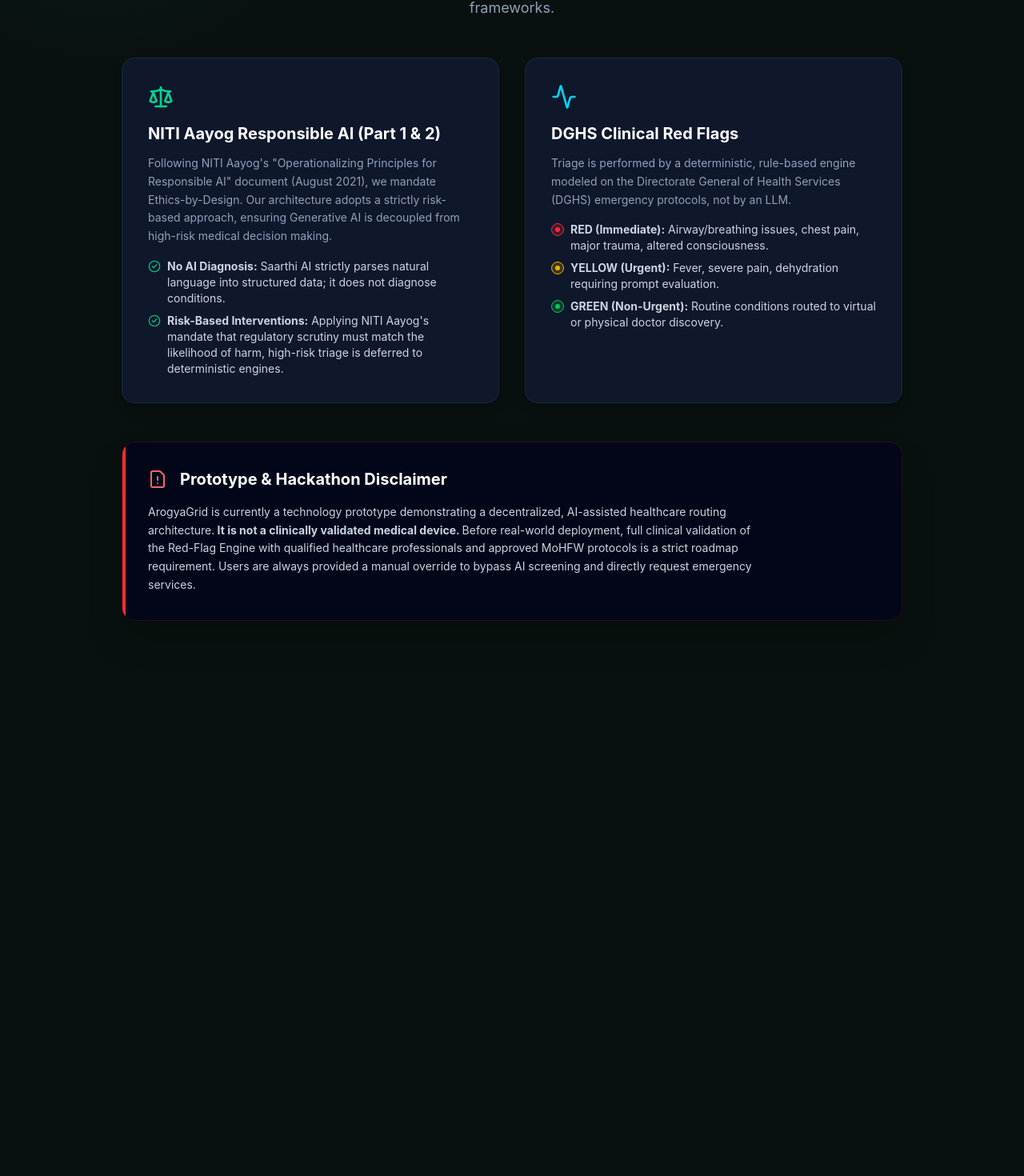
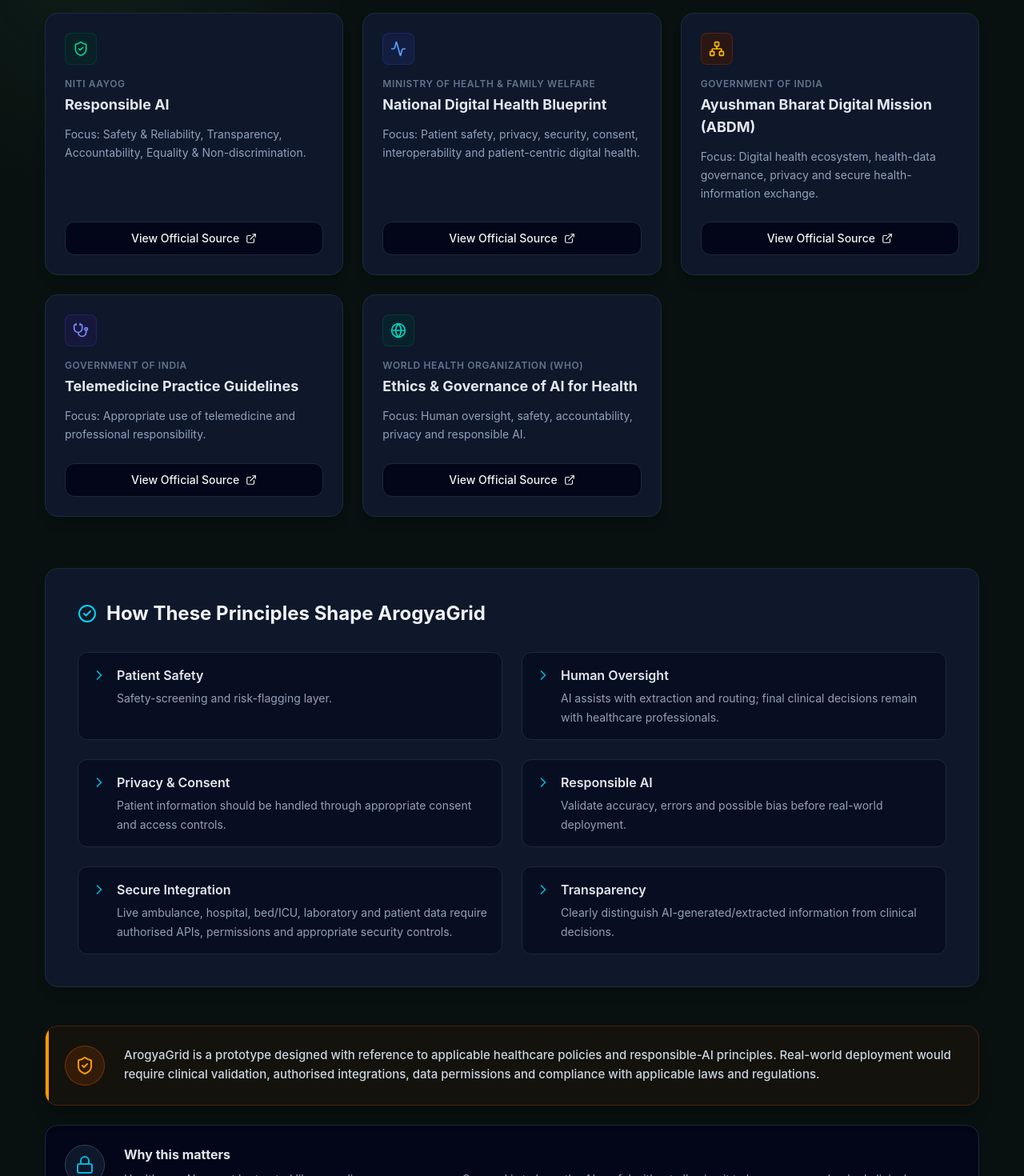
Before and after one commit to quantumcoder-3000/mp_online_healthcare_app, a Next.js app: page /guidelines in a window 1280 px wide. Shown: the part 511-1981 px from the top of the page at 80% size. Before the commit the page ends 1367 px from the top, so only its background shows below. Built offline with nearby package versions, Linux system fonts and the light colour scheme.

Commit message:
feat: redesign safety page into Trust and Governance section

```diff
--- a/src/app/guidelines/page.tsx
+++ b/src/app/guidelines/page.tsx
@@ -1,77 +1,186 @@
 import React from "react";
-import { ShieldCheck, Scale, Activity, FileWarning, CheckCircle2 } from "lucide-react";
+import { ShieldCheck, ExternalLink, Activity, Network, Stethoscope, Globe, ChevronRight, Lock, CheckCircle2 } from "lucide-react";
 
-export default function GuidelinesPage() {
+export default function TrustAndGovernancePage() {
   return (
-    <div className="w-full max-w-5xl mx-auto py-12 px-4 sm:px-6">
-      <div className="text-center mb-12">
+    <div className="w-full max-w-7xl mx-auto py-12 px-4 sm:px-6 space-y-12 pb-24">
+
+      {/* Header Section */}
+      <div className="text-center max-w-3xl mx-auto">
         <div className="inline-flex items-center justify-center w-16 h-16 rounded-full bg-cyan-950/50 border border-cyan-800 text-cyan-400 mb-6 shadow-[0_0_20px_rgba(34,211,238,0.2)]">
           <ShieldCheck className="w-8 h-8" />
         </div>
         <h1 className="text-4xl md:text-5xl font-extrabold text-white mb-4 tracking-tight">
-          Safety & Clinical Guidelines
+          Trust & Governance
         </h1>
-        <p className="text-slate-400 text-lg max-w-2xl mx-auto">
-          ArogyaGrid is built on the principles of Responsible AI, prioritizing patient safety, deterministic routing, and alignment with Indian government healthcare frameworks.
+        <p className="text-slate-400 text-lg md:text-xl">
+          Built with healthcare safety, privacy and responsible AI in mind.
         </p>
       </div>
 
-      <div className="grid grid-cols-1 md:grid-cols-2 gap-8 mb-12">
-        {/* NITI Aayog Card */}
-        <div className="bg-slate-900 border border-slate-800 rounded-2xl p-8 hover:border-slate-700 transition-colors shadow-lg">
-          <Scale className="w-8 h-8 text-emerald-400 mb-4" />
-          <h3 className="text-xl font-bold text-white mb-3">NITI Aayog Responsible AI (Part 1 & 2)</h3>
-          <p className="text-slate-400 text-sm leading-relaxed mb-4">
-            Following NITI Aayog&apos;s &quot;Operationalizing Principles for Responsible AI&quot; document (August 2021),  we mandate Ethics-by-Design. Our architecture adopts a strictly risk-based approach, ensuring Generative AI is decoupled from high-risk medical decision making.
+      {/* Guidelines Cards Grid */}
+      <div className="grid grid-cols-1 md:grid-cols-2 lg:grid-cols-3 gap-6">
+        {/* Card 1 */}
+        <div className="bg-slate-900 border border-slate-800 rounded-2xl p-6 hover:border-slate-700 transition-colors flex flex-col shadow-lg">
+          <div className="w-10 h-10 rounded-lg bg-emerald-950/50 text-emerald-400 flex items-center justify-center mb-4 border border-emerald-900/50">
+            <ShieldCheck className="w-5 h-5" />
+          </div>
+          <p className="text-xs font-semibold text-slate-500 uppercase tracking-wider mb-1">NITI Aayog</p>
+          <h3 className="text-lg font-bold text-slate-200 mb-3">Responsible AI</h3>
+          <p className="text-slate-400 text-sm leading-relaxed mb-6 flex-1">
+            Focus: Safety & Reliability, Transparency, Accountability, Equality & Non-discrimination.
           </p>
-          <ul className="space-y-2 text-sm text-slate-300">
-            <li className="flex items-start gap-2">
-              <CheckCircle2 className="w-4 h-4 text-emerald-500 mt-0.5 shrink-0" />
-              <span><strong>No AI Diagnosis:</strong> Saarthi AI strictly parses natural language into structured data; it does not diagnose conditions.</span>
-            </li>
-            <li className="flex items-start gap-2">
-              <CheckCircle2 className="w-4 h-4 text-emerald-500 mt-0.5 shrink-0" />
-              <span><strong>Risk-Based Interventions:</strong> Applying NITI Aayog&apos;s mandate that regulatory scrutiny must match the likelihood of harm, high-risk triage is deferred to deterministic engines.</span>
-            </li>
-          </ul>
+          <a href="https://www.niti.gov.in/node/326" target="_blank" rel="noopener noreferrer" className="inline-flex items-center justify-center gap-2 w-full py-2.5 bg-slate-950 hover:bg-slate-800 text-cyan-400 border border-slate-800 rounded-xl text-sm font-medium transition-colors">
+            View Official Source <ExternalLink className="w-3.5 h-3.5" />
+          </a>
         </div>
 
-        {/* MoHFW / DGHS Card */}
-        <div className="bg-slate-900 border border-slate-800 rounded-2xl p-8 hover:border-slate-700 transition-colors shadow-lg">
-          <Activity className="w-8 h-8 text-cyan-400 mb-4" />
-          <h3 className="text-xl font-bold text-white mb-3">DGHS Clinical Red Flags</h3>
-          <p className="text-slate-400 text-sm leading-relaxed mb-4">
-            Triage is performed by a deterministic, rule-based engine modeled on the Directorate General of Health Services (DGHS) emergency protocols, not by an LLM.
+        {/* Card 2 */}
+        <div className="bg-slate-900 border border-slate-800 rounded-2xl p-6 hover:border-slate-700 transition-colors flex flex-col shadow-lg">
+          <div className="w-10 h-10 rounded-lg bg-blue-950/50 text-blue-400 flex items-center justify-center mb-4 border border-blue-900/50">
+            <Activity className="w-5 h-5" />
+          </div>
+          <p className="text-xs font-semibold text-slate-500 uppercase tracking-wider mb-1">Ministry of Health & Family Welfare</p>
+          <h3 className="text-lg font-bold text-slate-200 mb-3">National Digital Health Blueprint</h3>
+          <p className="text-slate-400 text-sm leading-relaxed mb-6 flex-1">
+            Focus: Patient safety, privacy, security, consent, interoperability and patient-centric digital health.
           </p>
-          <ul className="space-y-2 text-sm text-slate-300">
-            <li className="flex items-start gap-2">
-              <span className="w-4 h-4 rounded-full bg-red-500/20 border border-red-500 flex items-center justify-center mt-0.5 shrink-0"><span className="w-1.5 h-1.5 rounded-full bg-red-500"></span></span>
-              <span><strong>RED (Immediate):</strong> Airway/breathing issues, chest pain, major trauma, altered consciousness.</span>
-            </li>
-            <li className="flex items-start gap-2">
-              <span className="w-4 h-4 rounded-full bg-yellow-500/20 border border-yellow-500 flex items-center justify-center mt-0.5 shrink-0"><span className="w-1.5 h-1.5 rounded-full bg-yellow-500"></span></span>
-              <span><strong>YELLOW (Urgent):</strong> Fever, severe pain, dehydration requiring prompt evaluation.</span>
-            </li>
-            <li className="flex items-start gap-2">
-              <span className="w-4 h-4 rounded-full bg-green-500/20 border border-green-500 flex items-center justify-center mt-0.5 shrink-0"><span className="w-1.5 h-1.5 rounded-full bg-green-500"></span></span>
-              <span><strong>GREEN (Non-Urgent):</strong> Routine conditions routed to virtual or physical doctor discovery.</span>
-            </li>
-          </ul>
+          <a href="https://main.mohfw.gov.in/sites/default/files/Final%20NDHB%20report_0.pdf" target="_blank" rel="noopener noreferrer" className="inline-flex items-center justify-center gap-2 w-full py-2.5 bg-slate-950 hover:bg-slate-800 text-cyan-400 border border-slate-800 rounded-xl text-sm font-medium transition-colors">
+            View Official Source <ExternalLink className="w-3.5 h-3.5" />
+          </a>
+        </div>
+
+        {/* Card 3 */}
+        <div className="bg-slate-900 border border-slate-800 rounded-2xl p-6 hover:border-slate-700 transition-colors flex flex-col shadow-lg">
+          <div className="w-10 h-10 rounded-lg bg-amber-950/50 text-amber-400 flex items-center justify-center mb-4 border border-amber-900/50">
+            <Network className="w-5 h-5" />
+          </div>
+          <p className="text-xs font-semibold text-slate-500 uppercase tracking-wider mb-1">Government of India</p>
+          <h3 className="text-lg font-bold text-slate-200 mb-3">Ayushman Bharat Digital Mission (ABDM)</h3>
+          <p className="text-slate-400 text-sm leading-relaxed mb-6 flex-1">
+            Focus: Digital health ecosystem, health-data governance, privacy and secure health-information exchange.
+          </p>
+          <a href="https://abdm.gov.in/" target="_blank" rel="noopener noreferrer" className="inline-flex items-center justify-center gap-2 w-full py-2.5 bg-slate-950 hover:bg-slate-800 text-cyan-400 border border-slate-800 rounded-xl text-sm font-medium transition-colors">
+            View Official Source <ExternalLink className="w-3.5 h-3.5" />
+          </a>
+        </div>
+
+        {/* Card 4 */}
+        <div className="bg-slate-900 border border-slate-800 rounded-2xl p-6 hover:border-slate-700 transition-colors flex flex-col shadow-lg">
+          <div className="w-10 h-10 rounded-lg bg-indigo-950/50 text-indigo-400 flex items-center justify-center mb-4 border border-indigo-900/50">
+            <Stethoscope className="w-5 h-5" />
+          </div>
+          <p className="text-xs font-semibold text-slate-500 uppercase tracking-wider mb-1">Government of India</p>
+          <h3 className="text-lg font-bold text-slate-200 mb-3">Telemedicine Practice Guidelines</h3>
+          <p className="text-slate-400 text-sm leading-relaxed mb-6 flex-1">
+            Focus: Appropriate use of telemedicine and professional responsibility.
+          </p>
+          <a href="https://www.mohfw.gov.in/pdf/TelemedicineINdiaGuidelines20Mar2020.pdf" target="_blank" rel="noopener noreferrer" className="inline-flex items-center justify-center gap-2 w-full py-2.5 bg-slate-950 hover:bg-slate-800 text-cyan-400 border border-slate-800 rounded-xl text-sm font-medium transition-colors">
+            View Official Source <ExternalLink className="w-3.5 h-3.5" />
+          </a>
+        </div>
+
+        {/* Card 5 */}
+        <div className="bg-slate-900 border border-slate-800 rounded-2xl p-6 hover:border-slate-700 transition-colors flex flex-col shadow-lg">
+          <div className="w-10 h-10 rounded-lg bg-teal-950/50 text-teal-400 flex items-center justify-center mb-4 border border-teal-900/50">
+            <Globe className="w-5 h-5" />
+          </div>
+          <p className="text-xs font-semibold text-slate-500 uppercase tracking-wider mb-1">World Health Organization (WHO)</p>
+          <h3 className="text-lg font-bold text-slate-200 mb-3">Ethics & Governance of AI for Health</h3>
+          <p className="text-slate-400 text-sm leading-relaxed mb-6 flex-1">
+            Focus: Human oversight, safety, accountability, privacy and responsible AI.
+          </p>
+          <a href="https://www.who.int/publications/i/item/9789240029200" target="_blank" rel="noopener noreferrer" className="inline-flex items-center justify-center gap-2 w-full py-2.5 bg-slate-950 hover:bg-slate-800 text-cyan-400 border border-slate-800 rounded-xl text-sm font-medium transition-colors">
+            View Official Source <ExternalLink className="w-3.5 h-3.5" />
+          </a>
         </div>
       </div>
 
-      <div className="bg-slate-950 border border-red-900/30 rounded-2xl p-8 shadow-2xl relative overflow-hidden">
-        <div className="absolute top-0 left-0 w-1 h-full bg-red-500"></div>
-        <div className="flex items-center gap-4 mb-4">
-          <FileWarning className="w-6 h-6 text-red-400" />
-          <h3 className="text-xl font-bold text-white">Prototype & Hackathon Disclaimer</h3>
+      {/* Implementation Points */}
+      <div className="mt-16 bg-slate-900 border border-slate-800 rounded-2xl p-8 lg:p-10 shadow-lg">
+        <h2 className="text-2xl font-bold text-slate-100 mb-8 flex items-center gap-3">
+          <CheckCircle2 className="w-6 h-6 text-cyan-400" />
+          How These Principles Shape ArogyaGrid
+        </h2>
+
+        <div className="grid grid-cols-1 md:grid-cols-2 gap-6">
+          <div className="flex items-start gap-3 bg-slate-950/50 p-4 rounded-xl border border-slate-800">
+            <ChevronRight className="w-5 h-5 text-cyan-500 shrink-0 mt-0.5" />
+            <div>
+              <span className="font-semibold text-slate-200 block mb-1">Patient Safety</span>
+              <span className="text-sm text-slate-400">Safety-screening and risk-flagging layer.</span>
+            </div>
+          </div>
+
+          <div className="flex items-start gap-3 bg-slate-950/50 p-4 rounded-xl border border-slate-800">
+            <ChevronRight className="w-5 h-5 text-cyan-500 shrink-0 mt-0.5" />
+            <div>
+              <span className="font-semibold text-slate-200 block mb-1">Human Oversight</span>
+              <span className="text-sm text-slate-400">AI assists with extraction and routing; final clinical decisions remain with healthcare professionals.</span>
+            </div>
+          </div>
+
+          <div className="flex items-start gap-3 bg-slate-950/50 p-4 rounded-xl border border-slate-800">
+            <ChevronRight className="w-5 h-5 text-cyan-500 shrink-0 mt-0.5" />
+            <div>
+              <span className="font-semibold text-slate-200 block mb-1">Privacy & Consent</span>
+              <span className="text-sm text-slate-400">Patient information should be handled through appropriate consent and access controls.</span>
+            </div>
+          </div>
+
+          <div className="flex items-start gap-3 bg-slate-950/50 p-4 rounded-xl border border-slate-800">
+            <ChevronRight className="w-5 h-5 text-cyan-500 shrink-0 mt-0.5" />
+            <div>
+              <span className="font-semibold text-slate-200 block mb-1">Responsible AI</span>
+              <span className="text-sm text-slate-400">Validate accuracy, errors and possible bias before real-world deployment.</span>
+            </div>
+          </div>
+
+          <div className="flex items-start gap-3 bg-slate-950/50 p-4 rounded-xl border border-slate-800">
+            <ChevronRight className="w-5 h-5 text-cyan-500 shrink-0 mt-0.5" />
+            <div>
+              <span className="font-semibold text-slate-200 block mb-1">Secure Integration</span>
+              <span className="text-sm text-slate-400">Live ambulance, hospital, bed/ICU, laboratory and patient data require authorised APIs, permissions and appropriate security controls.</span>
+            </div>
+          </div>
+
+          <div className="flex items-start gap-3 bg-slate-950/50 p-4 rounded-xl border border-slate-800">
+            <ChevronRight className="w-5 h-5 text-cyan-500 shrink-0 mt-0.5" />
+            <div>
+              <span className="font-semibold text-slate-200 block mb-1">Transparency</span>
+              <span className="text-sm text-slate-400">Clearly distinguish AI-generated/extracted information from clinical decisions.</span>
+            </div>
+          </div>
         </div>
-        <p className="text-slate-300 text-sm leading-relaxed max-w-3xl">
-          ArogyaGrid is currently a technology prototype demonstrating a decentralized, AI-assisted healthcare routing architecture.
-          <strong> It is not a clinically validated medical device. </strong>
-          Before real-world deployment, full clinical validation of the Red-Flag Engine with qualified healthcare professionals and approved MoHFW protocols is a strict roadmap requirement. Users are always provided a manual override to bypass AI screening and directly request emergency services.
-        </p>
       </div>
+
+      {/* Disclaimers & Context */}
+      <div className="space-y-6">
+        <div className="bg-amber-950/20 border border-amber-900/50 rounded-2xl p-6 relative overflow-hidden flex flex-col sm:flex-row gap-6 items-start shadow-xl">
+          <div className="absolute top-0 left-0 w-1 h-full bg-amber-500"></div>
+          <div className="shrink-0 p-3 bg-amber-900/30 rounded-full text-amber-500 border border-amber-700/50">
+            <ShieldCheck className="w-6 h-6" />
+          </div>
+          <div>
+            <p className="text-slate-300 text-[15px] leading-relaxed font-medium">
+              ArogyaGrid is a prototype designed with reference to applicable healthcare policies and responsible-AI principles. Real-world deployment would require clinical validation, authorised integrations, data permissions and compliance with applicable laws and regulations.
+            </p>
+          </div>
+        </div>
+
+        <div className="bg-slate-950 border border-slate-800 rounded-2xl p-6 shadow-md flex flex-col sm:flex-row gap-6 items-start">
+          <div className="shrink-0 p-3 bg-slate-900 rounded-full text-cyan-500 border border-slate-700">
+            <Lock className="w-6 h-6" />
+          </div>
+          <div>
+            <h4 className="text-slate-200 font-bold mb-2">Why this matters</h4>
+            <p className="text-slate-400 text-sm leading-relaxed">
+              Healthcare AI cannot be treated like an ordinary consumer app. Our goal is to keep the AI useful without allowing it to become an unchecked clinical decision-maker.
+            </p>
+          </div>
+        </div>
+      </div>
+
     </div>
   );
 }
```
